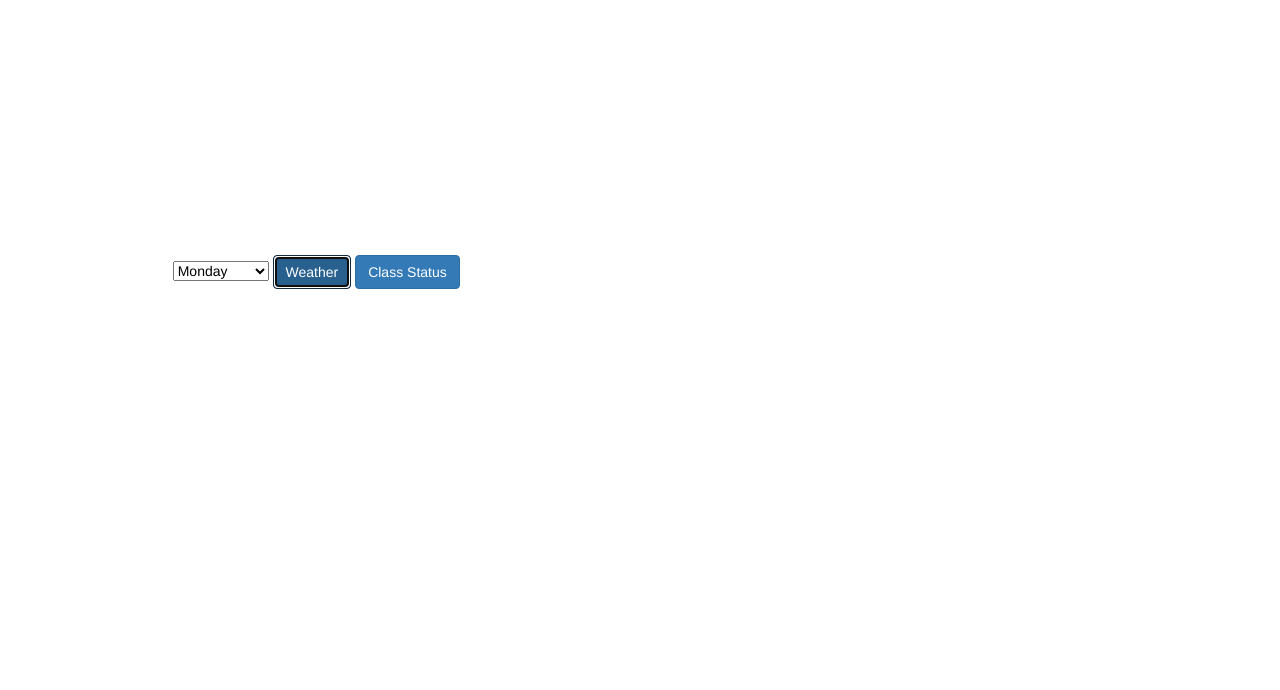
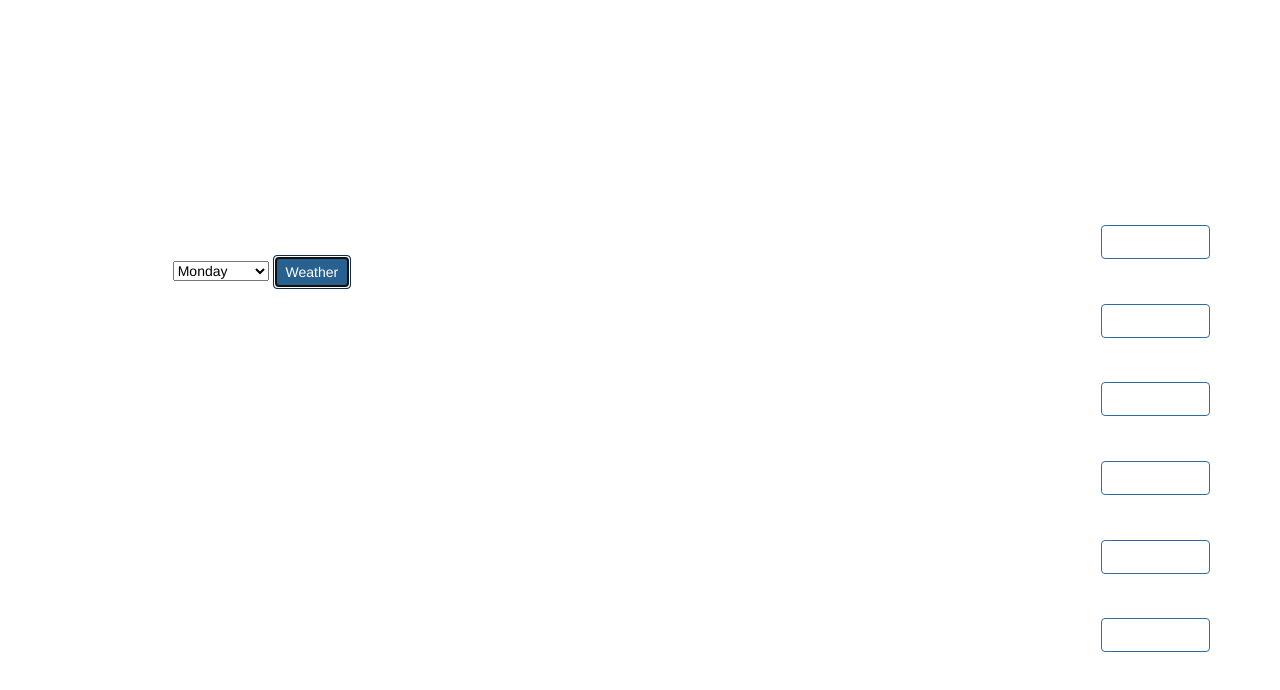
Before and after one commit to tristansetha/weather-day, a plain HTML site: page index.html in a window 1280 px wide. Both pictures are taken after a click on the button "Weather". Drawn offline with Linux system fonts and the light colour scheme.

Commit message:
added toggle feature for each page

```diff
--- a/css/styles.css
+++ b/css/styles.css
@@ -23,3 +23,15 @@ body {
 select#selectDay {
     color: black;
 }
+
+button#check-class-status-0, button#check-class-status-1, button#check-class-status-2, button#check-class-status-3, button#check-class-status-4, button#check-class-status-5 {
+    display: none;
+    background-color:rgba(0, 0, 0, 0.0);
+    float: right;
+    border: 50%;
+}
+
+li#day0-classStatus, li#day1-classStatus, li#day2-classStatus, li#day3-classStatus, li#day4-classStatus, li#day5-classStatus {
+    font-weight: bolder;
+    font-size: 15px;
+}
--- a/index.html
+++ b/index.html
@@ -26,42 +26,48 @@
           </select>
 
           <button type="submit" class="btn btn-primary">Weather</button>
-          <button id="check-class-status" type="button" class="btn btn-primary">Class Status</button>
+          <!-- <button id="check-class-status" type="button" class="btn btn-primary">Class Status</button> -->
         </form>
 
       </div>
       <div class="col-md-6">
         <ol style="list-style-type:none;">
+          <button id="check-class-status-0" type="button" class="btn btn-primary">Check Status</button>
           <li class ="dayTitle" id="day0"></li>
           <li id="day0-temp"></li>
           <li id="day0-precip"></li>
           <li id="day0-classStatus"></li>
         </ol>
         <ol style="list-style-type:none;">
+          <button id="check-class-status-1" type="button" class="btn btn-primary">Check Status</button>
           <li class ="dayTitle" id="day1"></li>
           <li id="day1-temp"></li>
           <li id="day1-precip"></li>
           <li id="day1-classStatus"></li>
         </ol>
         <ol style="list-style-type:none;">
+          <button id="check-class-status-2" type="button" class="btn btn-primary">Check Status</button>
           <li class ="dayTitle" id="day2"></li>
           <li id="day2-temp"></li>
           <li id="day2-precip"></li>
           <li id="day2-classStatus"></li>
         </ol>
         <ol style="list-style-type:none;">
+          <button id="check-class-status-3" type="button" class="btn btn-primary">Check Status</button>
           <li class ="dayTitle" id="day3"></li>
           <li id="day3-temp"></li>
           <li id="day3-precip"></li>
           <li id="day3-classStatus"></li>
         </ol>
         <ol style="list-style-type:none;">
+          <button id="check-class-status-4" type="button" class="btn btn-primary">Check Status</button>
           <li class ="dayTitle" id="day4"></li>
           <li id="day4-temp"></li>
           <li id="day4-precip"></li>
           <li id="day4-classStatus"></li>
         </ol>
         <ol style="list-style-type:none;">
+          <button id="check-class-status-5" type="button" class="btn btn-primary">Check Status</button>
           <li class ="dayTitle" id="day5"></li>
           <li id="day5-temp"></li>
           <li id="day5-precip"></li>
--- a/js/scripts.js
+++ b/js/scripts.js
@@ -49,12 +49,19 @@ $(document).ready(function() {
         var newDay4 = new Day(dayArray[4], tempArray[Math.floor(Math.random() * tempArray.length)], precipArray[Math.floor(Math.random() * precipArray.length)]);
         var newDay5 = new Day(dayArray[5], tempArray[Math.floor(Math.random() * tempArray.length)], precipArray[Math.floor(Math.random() * precipArray.length)]);
 
+        $("button#check-class-status-0").show();
+        $("button#check-class-status-1").show();
+        $("button#check-class-status-2").show();
+        $("button#check-class-status-3").show();
+        $("button#check-class-status-4").show();
+        $("button#check-class-status-5").show();
+
         $("li#day0").text(newDay0.days);
         $("li#day0-temp").text(newDay0.temp + " " + "degrees");
         $("li#day0-precip").text(newDay0.precip);
 
-        $("button#check-class-status").click(function(){
-            $("li#day0-classStatus").text("class is" + " " + newDay0.classStatus2());
+        $("button#check-class-status-0").click(function(){
+            $("li#day0-classStatus").text("Class is" + " " + newDay0.classStatus2() + "!");
             $("li#day0-classStatus").toggle();
         });
 
@@ -63,8 +70,8 @@ $(document).ready(function() {
         $("li#day1-temp").text(newDay1.temp + " " + "degrees");
         $("li#day1-precip").text(newDay1.precip);
 
-        $("button#check-class-status").click(function(){
-            $("li#day1-classStatus").text("class is" + " " + newDay1.classStatus2());
+        $("button#check-class-status-1").click(function(){
+            $("li#day1-classStatus").text("Class is" + " " + newDay1.classStatus2() + "!");
             $("li#day1-classStatus").toggle();
         });
 
@@ -72,8 +79,8 @@ $(document).ready(function() {
         $("li#day2-temp").text(newDay2.temp + " " + "degrees");
         $("li#day2-precip").text(newDay2.precip);
 
-        $("button#check-class-status").click(function(){
-            $("li#day2-classStatus").text("class is" + " " + newDay2.classStatus2());
+        $("button#check-class-status-2").click(function(){
+            $("li#day2-classStatus").text("Class is" + " " + newDay2.classStatus2() + "!");
             $("li#day2-classStatus").toggle();
         });
 
@@ -81,8 +88,8 @@ $(document).ready(function() {
         $("li#day3-temp").text(newDay3.temp + " " + "degrees");
         $("li#day3-precip").text(newDay3.precip);
 
-        $("button#check-class-status").click(function(){
-            $("li#day3-classStatus").text("class is" + " " + newDay3.classStatus2());
+        $("button#check-class-status-3").click(function(){
+            $("li#day3-classStatus").text("Class is" + " " + newDay3.classStatus2() + "!");
             $("li#day3-classStatus").toggle();
         });
 
@@ -90,8 +97,8 @@ $(document).ready(function() {
         $("li#day4-temp").text(newDay4.temp + " " + "degrees");
         $("li#day4-precip").text(newDay4.precip);
 
-        $("button#check-class-status").click(function(){
-            $("li#day4-classStatus").text("class is" + " " + newDay4.classStatus2());
+        $("button#check-class-status-4").click(function(){
+            $("li#day4-classStatus").text("Class is" + " " + newDay4.classStatus2() + "!");
             $("li#day4-classStatus").toggle();
         });
 
@@ -99,8 +106,8 @@ $(document).ready(function() {
         $("li#day5-temp").text(newDay5.temp + " " + "degrees");
         $("li#day5-precip").text(newDay5.precip);
 
-        $("button#check-class-status").click(function(){
-            $("li#day5-classStatus").text("class is" + " " + newDay5.classStatus2());
+        $("button#check-class-status-5").click(function(){
+            $("li#day5-classStatus").text("Class is" + " " + newDay5.classStatus2() + "!");
             $("li#day5-classStatus").toggle();
         });
 
```
